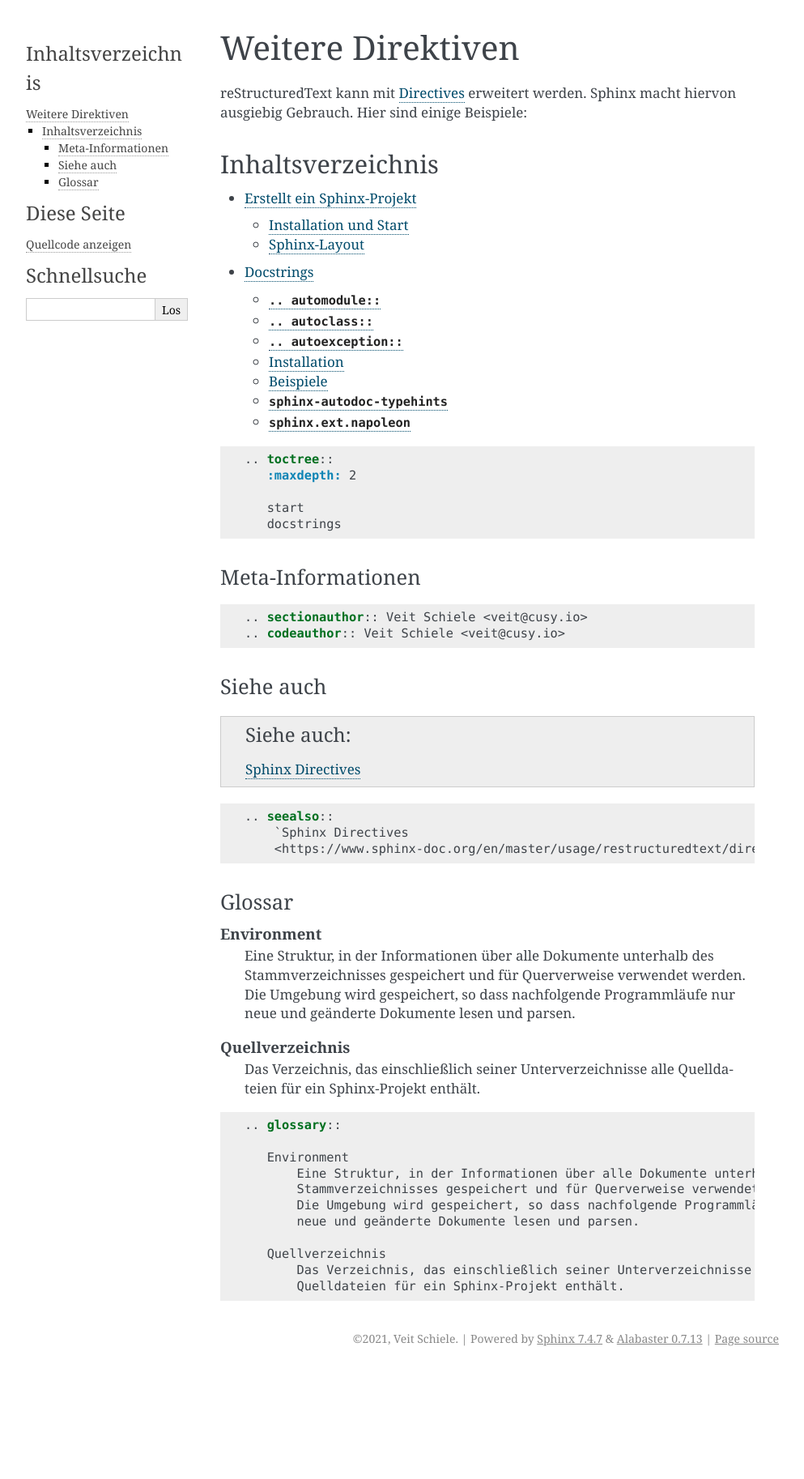
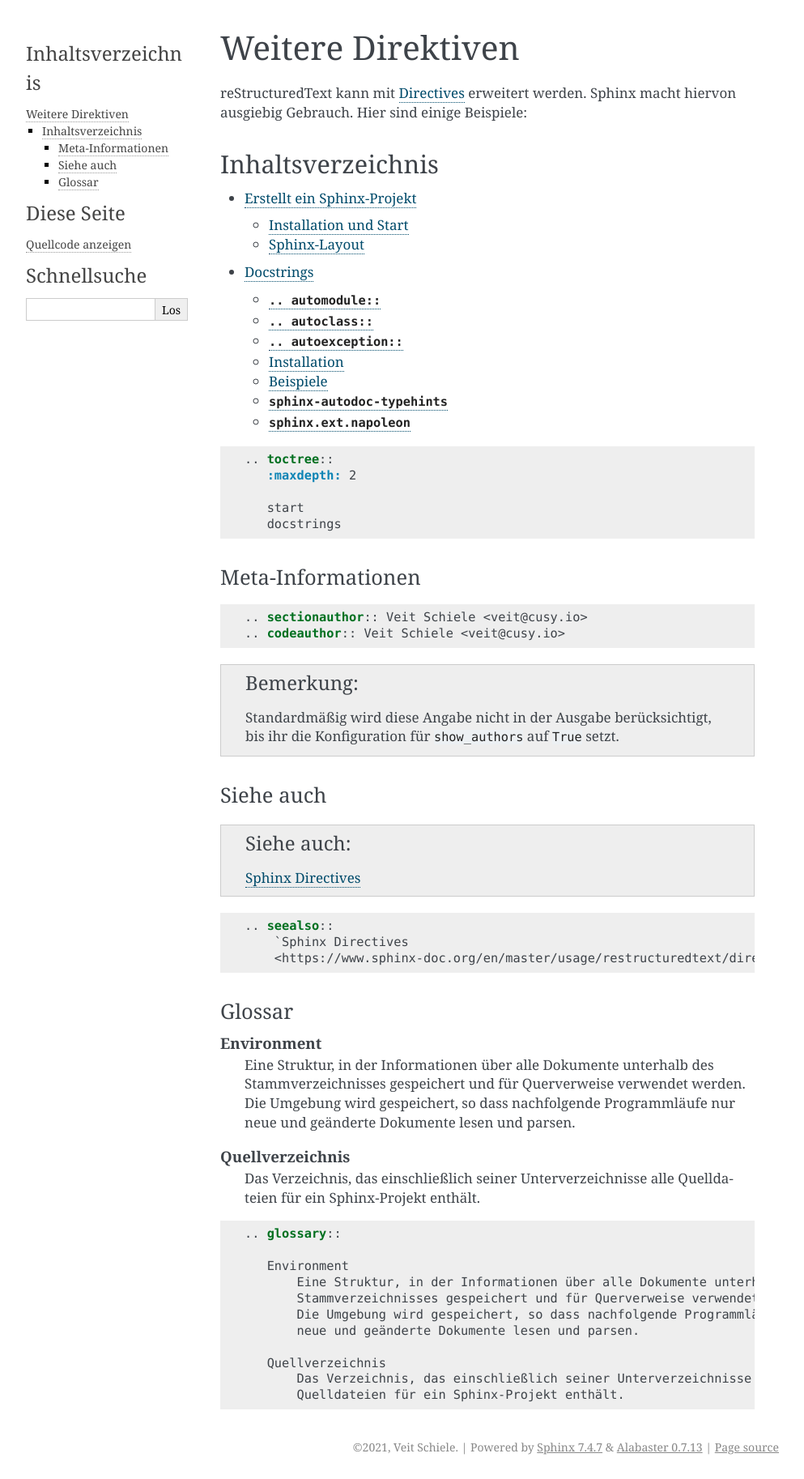
Before and after one commit to veit/python-basics-tutorial-de, a Sphinx documentation site: the page built from docs/document/directives.rst, in a window 1280 px wide. Shown: the whole page at 81% size, without its empty margins (148-1141 px from the left). Built offline with Sphinx 7.4.7, drawn with Linux system fonts in a browser that asks for light colours; pages that are not in the unit, such as notebooks, are missing from menus; before the commit the page ends 1692 px from its top, so only the background shows below that.

Commit message:
Specify meta information directives

```diff
--- a/docs/document/directives.rst
+++ b/docs/document/directives.rst
@@ -32,6 +32,10 @@ Meta-Informationen
 
    .. sectionauthor:: Veit Schiele <veit@cusy.io>
    .. codeauthor:: Veit Schiele <veit@cusy.io>
+
+.. note::
+   Standardmäßig wird diese Angabe nicht in der Ausgabe berücksichtigt, bis ihr
+   die Konfiguration für ``show_authors`` auf ``True`` setzt.
 
 Siehe auch
 ~~~~~~~~~~
```
